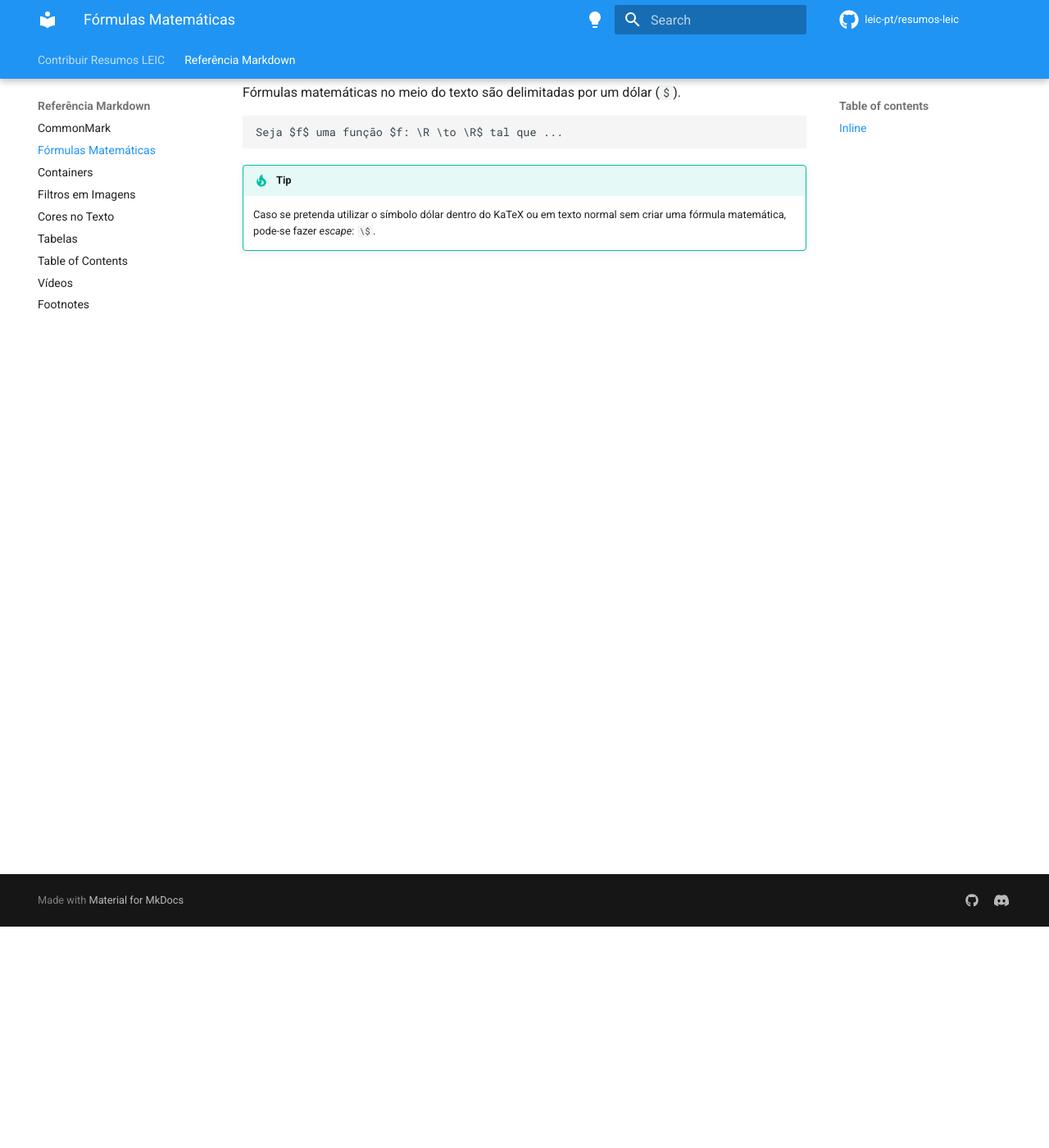
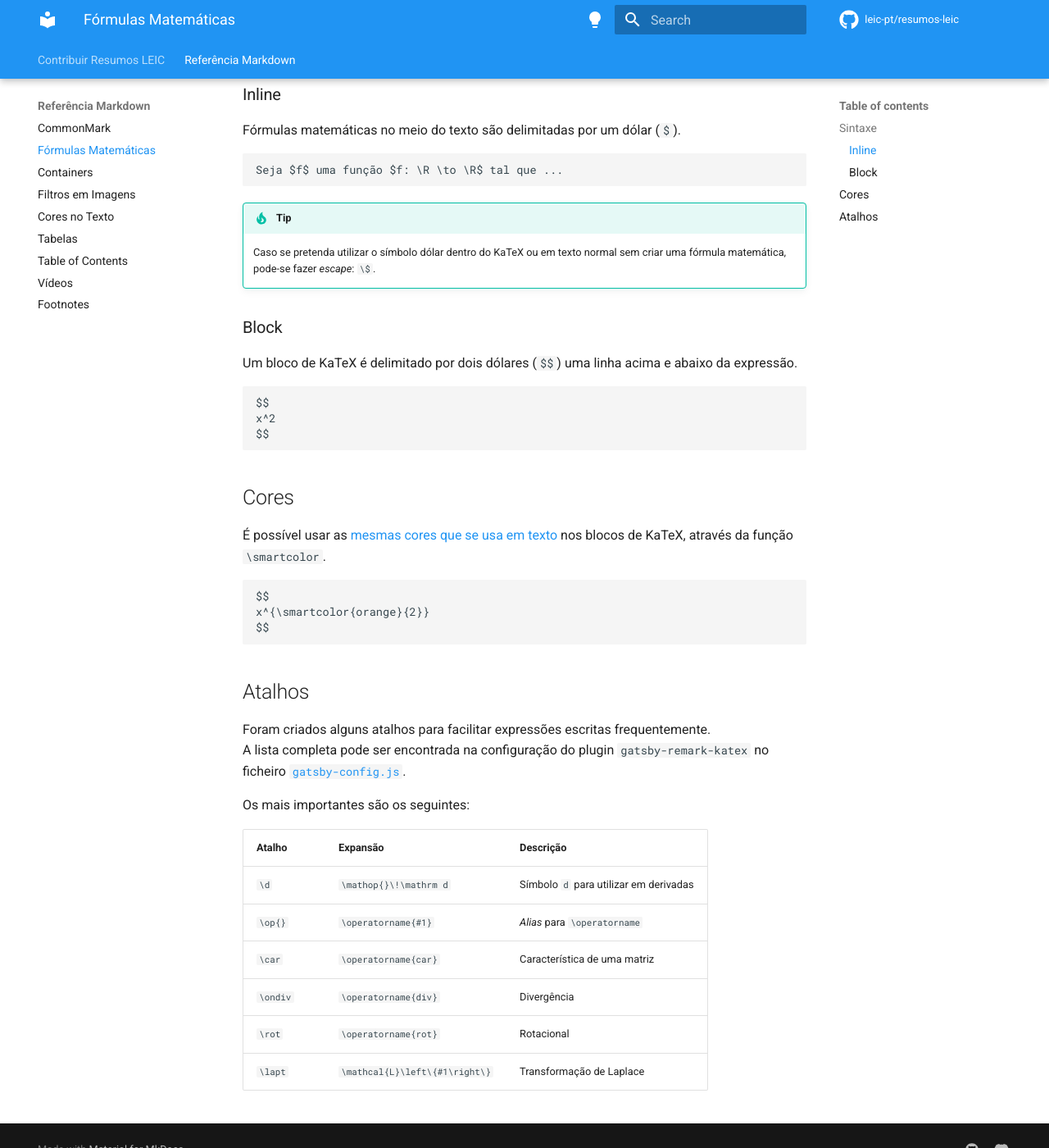
Before and after one commit to leic-pt/docs, an MkDocs documentation site: the page built from docs/markdown-reference/math.md, in a window 1280 px wide and 1400 px high, scrolled down 270 px. Shown: the whole window at 82% size. Built offline with MkDocs 1.6.1 and Material for MkDocs 9.7.7, drawn with Linux system fonts in a browser that asks for light colours; comment, search, counter and statistics services are not loaded.

Commit message:
Add block syntax, colors and shortcuts to math reference

````diff
--- a/docs/markdown-reference/math.md
+++ b/docs/markdown-reference/math.md
@@ -4,7 +4,9 @@ Para UCs como Cálculo, Álgebra e até ASA, é necessário utilizar expressões
 Para isso, é possível utilizar [KaTeX](https://katex.org/docs/supported.html) (um _subset_ de LaTeX)
 nos ficheiros Markdown.
 
-## Inline
+## Sintaxe
+
+### Inline
 
 Fórmulas matemáticas no meio do texto são delimitadas por um dólar (`$`).
 
@@ -16,3 +18,41 @@ Seja $f$ uma função $f: \R \to \R$ tal que ...
 
     Caso se pretenda utilizar o símbolo dólar dentro do KaTeX ou em texto normal
     sem criar uma fórmula matemática, pode-se fazer _escape_: `\$`.
+
+### Block
+
+Um bloco de KaTeX é delimitado por dois dólares (`$$`) uma linha acima e abaixo da expressão.
+
+```md
+$$
+x^2
+$$
+```
+
+## Cores
+
+É possível usar as [mesmas cores que se usa em texto](./text-color.md) nos blocos de KaTeX, através
+da função `\smartcolor`.
+
+```md
+$$
+x^{\smartcolor{orange}{2}}
+$$
+```
+
+## Atalhos
+
+Foram criados alguns atalhos para facilitar expressões escritas frequentemente.
+A lista completa pode ser encontrada na configuração do plugin `gatsby-remark-katex`
+no ficheiro [`gatsby-config.js`](https://github.com/leic-pt/resumos-leic/blob/master/gatsby-config.js).
+
+Os mais importantes são os seguintes:
+
+| Atalho   | Expansão                       | Descrição                              |
+| -------- | ------------------------------ | -------------------------------------- |
+| `\d`     | `\mathop{}\!\mathrm d`         | Símbolo `d` para utilizar em derivadas |
+| `\op{}`  | `\operatorname{#1}`            | _Alias_ para `\operatorname`           |
+| `\car`   | `\operatorname{car}`           | Característica de uma matriz           |
+| `\ondiv` | `\operatorname{div}`           | Divergência                            |
+| `\rot`   | `\operatorname{rot}`           | Rotacional                             |
+| `\lapt`  | `\mathcal{L}\left\{#1\right\}` | Transformação de Laplace               |
````
